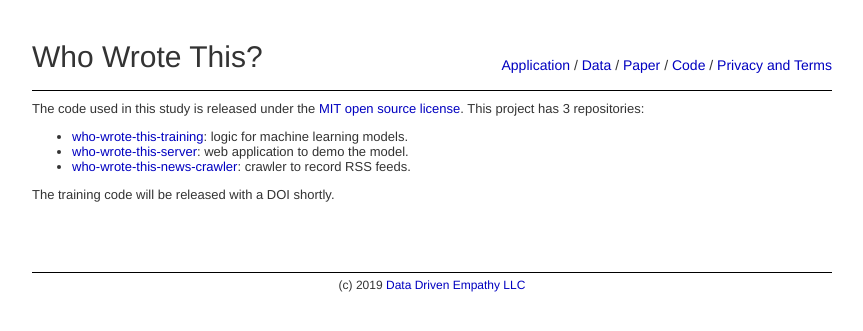
After one commit to datadrivenempathy/who-wrote-this-server, a Python web app: template templates/code.html in a window 1280 px wide. The commit adds this page. Shown: the top 331 px of the page, without its empty margins (208-1071 px from the left). Run offline with Jinja, Linux system fonts and the light colour scheme; the template is opened without the code that fills it, so the values that code supplies are empty.

Commit message:
Added other links.

```diff
--- a/templates/base.html
+++ b/templates/base.html
@@ -28,7 +28,7 @@
                 {% if page == "paper" %}
                 Paper
                 {% else %}
-                <a href="/data">Paper</a>
+                <a href="/paper">Paper</a>
                 {% endif %}
 
                 /
@@ -41,7 +41,7 @@
 
                 /
 
-                <a href="/data">Privacy and Terms</a>
+                <a href="https://www.datadrivenempathy.com/tos_privacy">Privacy and Terms</a>
 
             </div>
         </div>
--- /dev/null
+++ b/templates/code.html
@@ -0,0 +1,14 @@
+{% extends "base.html" %}
+
+{% block contents %}
+The code used in this study is released under the <a href="https://opensource.org/licenses/MIT">MIT open source license</a>. This project has 3 repositories:
+
+<ul>
+ <li><a href="https://github.com/datadrivenempathy/who-wrote-this-training">who-wrote-this-training</a>: logic for machine learning models.</li>
+ <li><a href="https://github.com/datadrivenempathy/who-wrote-this-server">who-wrote-this-server</a>: web application to demo the model.</li>
+ <li><a href="https://github.com/datadrivenempathy/who-wrote-this-news-crawler">who-wrote-this-news-crawler</a>: crawler to record RSS feeds.</li>
+</ul>
+
+The training code will be released with a DOI shortly.
+
+{% endblock %}
--- /dev/null
+++ b/templates/data.html
@@ -0,0 +1,5 @@
+{% extends "base.html" %}
+
+{% block contents %}
+The data used in this study will be made available shortly.
+{% endblock %}
--- /dev/null
+++ b/templates/paper.html
@@ -0,0 +1,5 @@
+{% extends "base.html" %}
+
+{% block contents %}
+This website is provided as part of the research study for "Machine Learning Techniques for Detecting Identifying Linguistic Patterns in the News Media" by <a href="https://gleap.org">A Samuel Pottinger</a> under <a href="https://datadrivenempathy.com">Data Driven Empathy LLC</a>.
+{% endblock %}
```
Also changed, not shown: application.py (+27 -0 lines).
